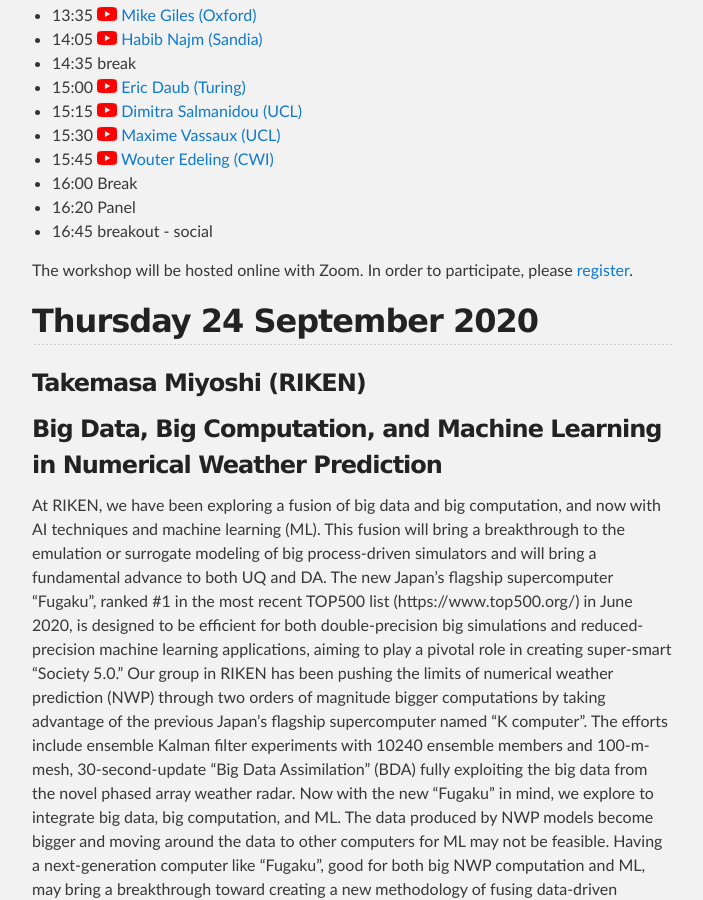
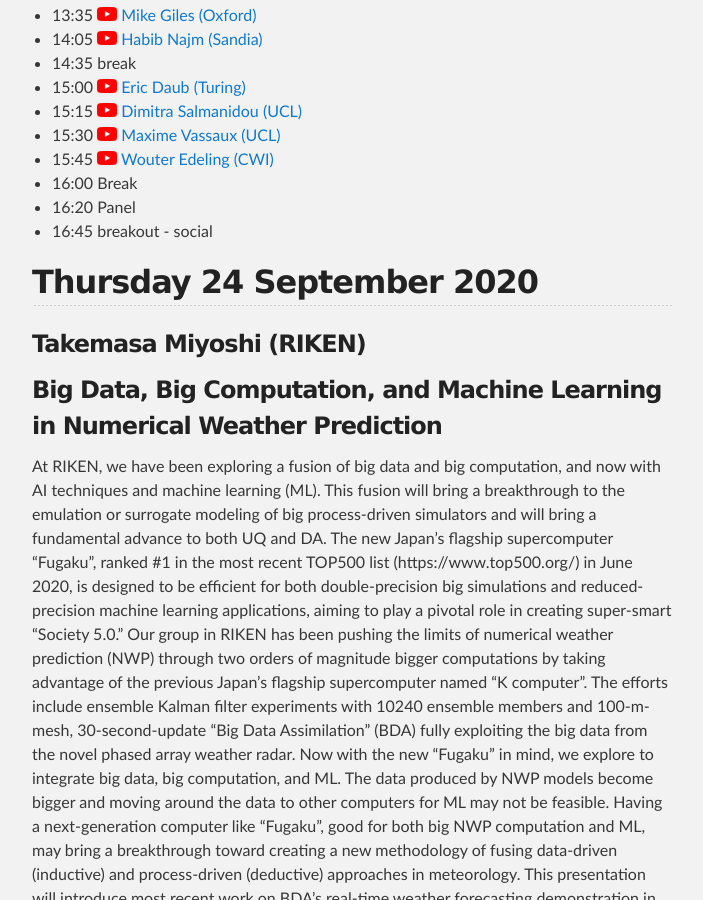
Before and after one commit to Excalibur-SLE/Excalibur-SLE.github.io, a Jekyll site: the page built from workshop2.md, in a window 1280 px wide and 900 px high, scrolled down 1316 px. Shown: the whole window, without its empty margins (288-991 px from the left). Built offline with Jekyll 4.4.1, drawn with Linux system fonts in a browser that asks for light colours; our own code applies the rules of GitHub Pages for plain Markdown files.

Commit message:
Remove registration link

```diff
--- a/workshop2.md
+++ b/workshop2.md
@@ -53,8 +53,6 @@ researchers necessary.
 - 16:20	Panel
 - 16:45	breakout - social
 
-
-The workshop will be hosted online with Zoom. In order to participate, please [register](https://www.eventbrite.co.uk/e/workshop-on-exascale-uncertainty-quantification-and-data-assimilation-tickets-117832627561).
 
 ## Thursday 24 September 2020
 
```
